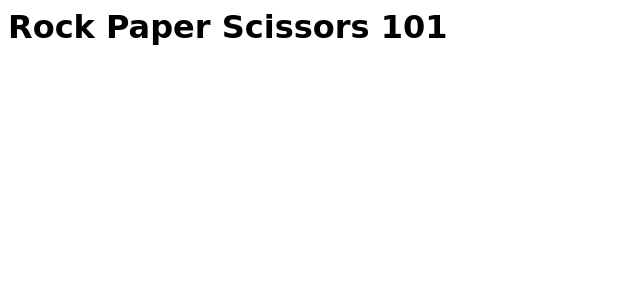
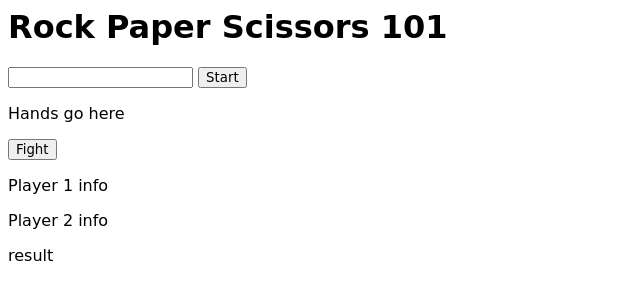
Before and after one commit to barret50cal3011/rock-paper-scissors, a plain HTML site: page rps.html in a window 1280 px wide. Shown: the whole page, without its empty margins (0-640 px from the left). Drawn offline with Linux system fonts and the light colour scheme.

Commit message:
added comic sans, created a basic structure for the page and tested the js

```diff
--- a/js/elder_brain.js
+++ b/js/elder_brain.js
@@ -1 +1,2 @@
-alert("js works");
+
+//alert("js works");
--- a/rps.html
+++ b/rps.html
@@ -5,6 +5,30 @@
     </head>
     <body>
         <h1>Rock Paper Scissors 101</h1>
+        <div id="prepatarion">
+            <input id="player1-name" type="text">
+
+            <button id="start-button">Start</button>
+        </div>
+        <div id="options">
+            <p>Hands go here</p>
+        </div>
+        <div id="select">
+            <button id="select-button">Fight</button>
+        </div>
+        <div id="battle">
+            <div id="players">
+                <div id="player1">
+                    <p>Player 1 info</p>
+                </div>
+                <div id="player2">
+                    <p>Player 2 info</p>
+                </div>
+            </div>
+            <div id="result">
+                <p>result</p>
+            </div>
+        </div>
         <script src="./js/elder_brain.js"></script>
     </body>
 </html>
--- a/styles.css
+++ b/styles.css
@@ -1,3 +1,7 @@
 body{
     font-family: cursive;
 }
+
+button{
+    font-family: cursive;
+}
```
